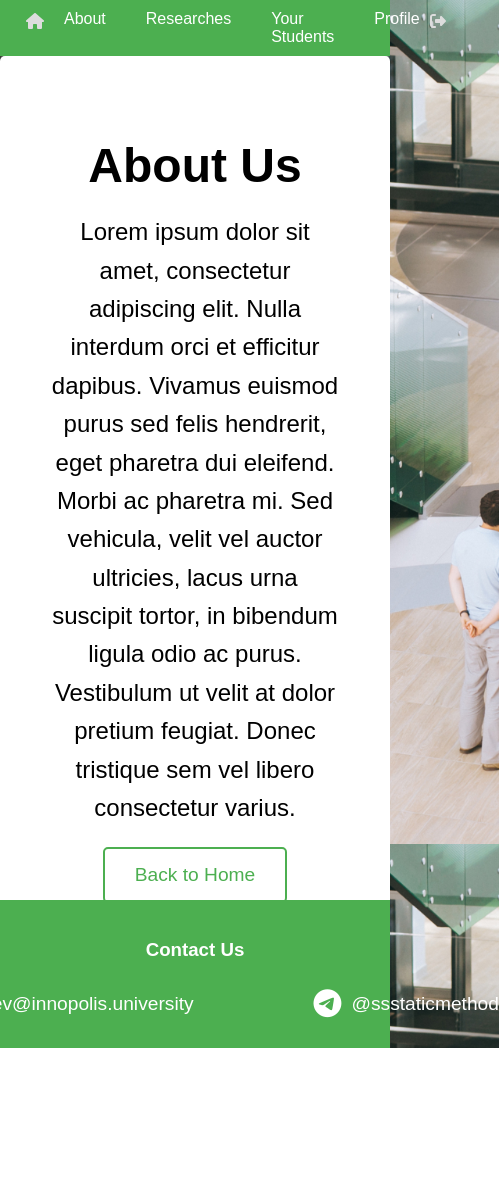
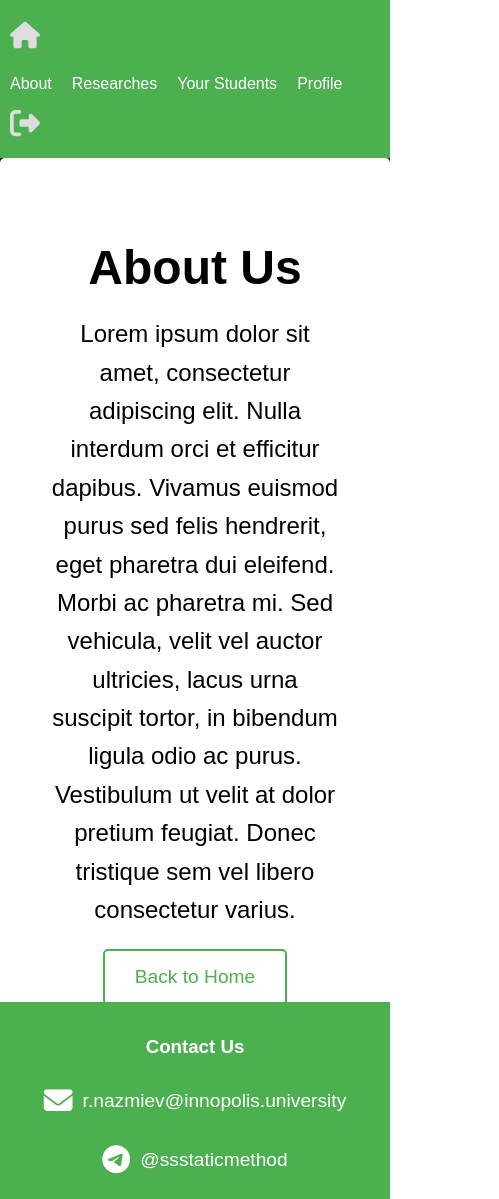
Before and after one commit to blxxdclxud/EAP-thesis-hub, a Next.js app: page /about in a window 390 px wide. Shown: the whole page, 499 px wide, since content can reach past the window. Before the commit the page ends 1048 px from the top, so only its background shows below. Built offline with nearby package versions, Linux system fonts and the light colour scheme.

Commit message:
fixed header icons

```diff
--- a/src/app/layout.tsx
+++ b/src/app/layout.tsx
@@ -1,9 +1,10 @@
 import React from 'react';
 import '../styles/globals.css';
-import ico from '../../public/favicon.ico';
 
 export const metadata = {
-	icon: ico,
+	icons: {
+		icon: './favicon.ico',
+	},
 	authors: [
 		{ name: 'Ramazan Nazmiev' },
 		{ name: 'Rail Sharipov' },
--- a/src/components/Footer/Footer.module.css
+++ b/src/components/Footer/Footer.module.css
@@ -15,6 +15,7 @@
     display: flex;
     justify-content: center;
     gap: 20px;
+    flex-wrap: wrap; /* Allow wrapping for smaller screens */
 }
 
 .contactItem {
@@ -38,6 +39,22 @@
     color: #e0e0e0;
 }
 
+@media (max-width: 600px) {
+    .footer {
+        padding: 15px; /* Adjust padding for smaller screens */
+    }
+
+    .contactItems {
+        flex-direction: column; /* Stack contact items vertically */
+        align-items: center; /* Center align contact items */
+        gap: 10px; /* Reduce gap between items */
+    }
+
+    .contactItem {
+        margin: 10px 0; /* Adjust margin for better spacing */
+    }
+}
+
 @media (min-width: 768px) {
     .footer {
         padding: 30px;
--- a/src/components/Header/Header.module.css
+++ b/src/components/Header/Header.module.css
@@ -3,7 +3,8 @@
     padding: 10px;
     display: flex;
     align-items: center;
-	justify-content: space-between; /* Use space-between to position items at both ends */
+    justify-content: space-between;
+    flex-wrap: wrap; /* Allow wrapping for smaller screens */
 }
 
 .pic {
@@ -19,6 +20,7 @@
     gap: 20px;
     flex-grow: 1;
     justify-content: center;
+    flex-wrap: wrap; /* Allow wrapping for smaller screens */
 }
 
 .nav a {
@@ -36,6 +38,8 @@
 }
 
 .pic .homeIcon {
+    width: 100%;
+    height: 100%;
     color: #ddd;
     transition:
         color 0.3s,
@@ -47,7 +51,6 @@
     transform: scale(1.1);
 }
 
-/* Styles for logout icon */
 .logout {
     margin-right: 1em;
     width: 30px;
@@ -56,6 +59,8 @@
 }
 
 .logoutIcon {
+    width: 100%;
+    height: 100%;
     color: #ddd;
     transition:
         color 0.3s,
@@ -66,3 +71,25 @@
     color: #3f572c;
     transform: scale(1.1);
 }
+
+@media (max-width: 600px) {
+    .header {
+        flex-direction: column; /* Stack items vertically */
+        align-items: flex-start; /* Align items to the start */
+        padding: 10px;
+    }
+
+    .nav {
+        justify-content: flex-start; /* Align nav links to the start */
+        width: 100%; /* Make nav take full width */
+        margin-top: 10px; /* Add margin to separate from other items */
+    }
+
+    .nav a {
+        margin: 5px 0; /* Adjust margin for better spacing */
+    }
+
+    .pic, .logout {
+        margin: 10px 0; /* Add margin for better spacing */
+    }
+}
--- a/src/components/Header/Header.tsx
+++ b/src/components/Header/Header.tsx
@@ -3,9 +3,9 @@
 import React from 'react';
 import Link from 'next/link';
 import { FontAwesomeIcon } from '@fortawesome/react-fontawesome';
-import { faHouse, faSignOutAlt } from '@fortawesome/free-solid-svg-icons'; // Import logout icon
+import { faHouse, faSignOutAlt } from '@fortawesome/free-solid-svg-icons';
+import Cookies from 'js-cookie';
 import styles from './Header.module.css';
-import Cookies from 'js-cookie';
 
 const Header: React.FC = () => {
 	const handleLogout = () => {
```
Also changed, not shown: 1 other file (tests, documents, lock files or other folders). Lines whose indentation alone changed are shown as unchanged.
